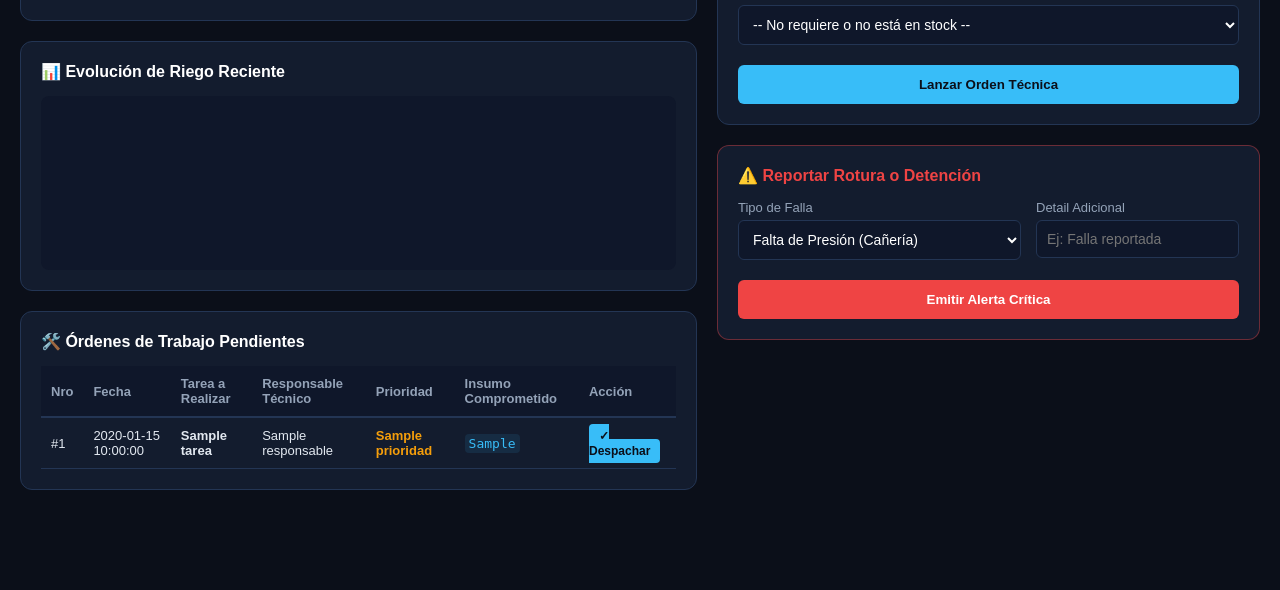
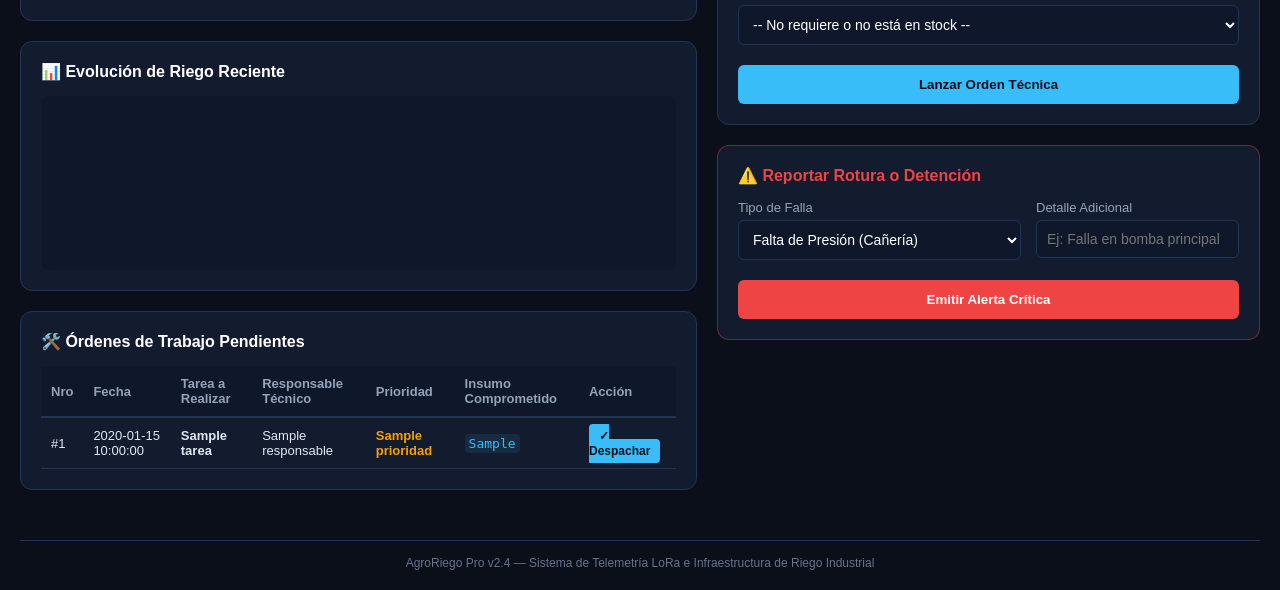
Before and after one commit to Agro-Cloud-Riego/Agro-Cloud-Riego, a Flask app: template templates/dashboard.html in a window 1280 px wide. Shown: the part 844-1434 px from the top of the page. Before the commit the page ends 1334 px from the top, so only its background shows below. Run offline with Flask 3, Linux system fonts and the light colour scheme; the template is opened without the code that fills it: most values are stand-ins (such as "Sample title", 1, 10 or a date in 2020); a map, chart or similar area stays blank.

Commit message:
dashboard.html

```diff
--- a/templates/dashboard.html
+++ b/templates/dashboard.html
@@ -57,6 +57,8 @@
         th { background-color: #0f172a; color: #94a3b8; padding: 10px; border-bottom: 2px solid var(--borde); text-align: left; }
         td { padding: 10px; border-bottom: 1px solid var(--borde); color: #e2e8f0; }
         .btn-accon { background: var(--texto-ok); color: #0b0f19; border: none; padding: 5px 10px; font-weight: bold; border-radius: 4px; cursor: pointer; text-decoration: none; font-size: 12px; }
+
+        footer { border-top: 1px solid var(--borde); padding-top: 15px; margin-top: 30px; text-align: center; font-size: 12px; color: #64748b; }
     </style>
 </head>
 <body>
@@ -184,7 +186,7 @@
 
                     <div class="grupo-campo">
                         <label>Fecha de Operación</label>
-                        <input type="date" name="fecha_riego" required value="2026-06-14">
+                        <input type="date" name="fecha_riego" required value="2026-06-16">
                     </div>
                     <div class="grupo-campo">
                         <label>Lámina Aplicada (mm)</label>
@@ -256,14 +258,18 @@
                         </select>
                     </div>
                     <div class="grupo-campo">
-                        <label>Detail Adicional</label>
-                        <input type="text" name="descripcion" placeholder="Ej: Falla reportada" required>
+                        <label>Detalle Adicional</label>
+                        <input type="text" name="descripcion" placeholder="Ej: Falla en bomba principal" required>
                     </div>
                     <button type="submit" class="btn-enviar" style="background: var(--alerta);">Emitir Alerta Crítica</button>
                 </form>
             </div>
         </div>
     </div>
+
+    <footer>
+        AgroRiego Pro v2.4 — Sistema de Telemetría LoRa e Infraestructura de Riego Industrial
+    </footer>
 
     <script src="https://unpkg.com/leaflet@1.9.4/dist/leaflet.js"></script>
     <script>
```
